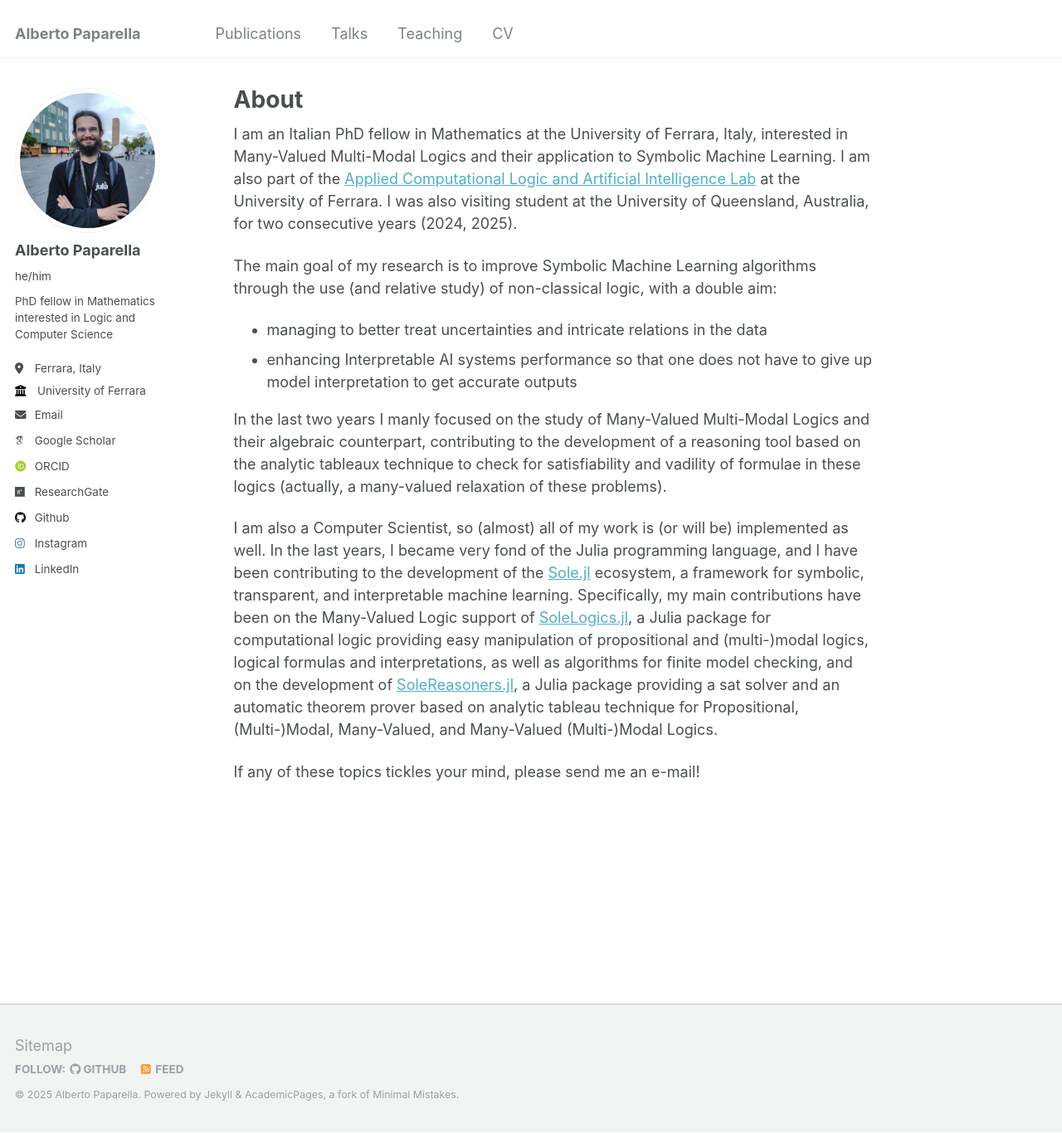
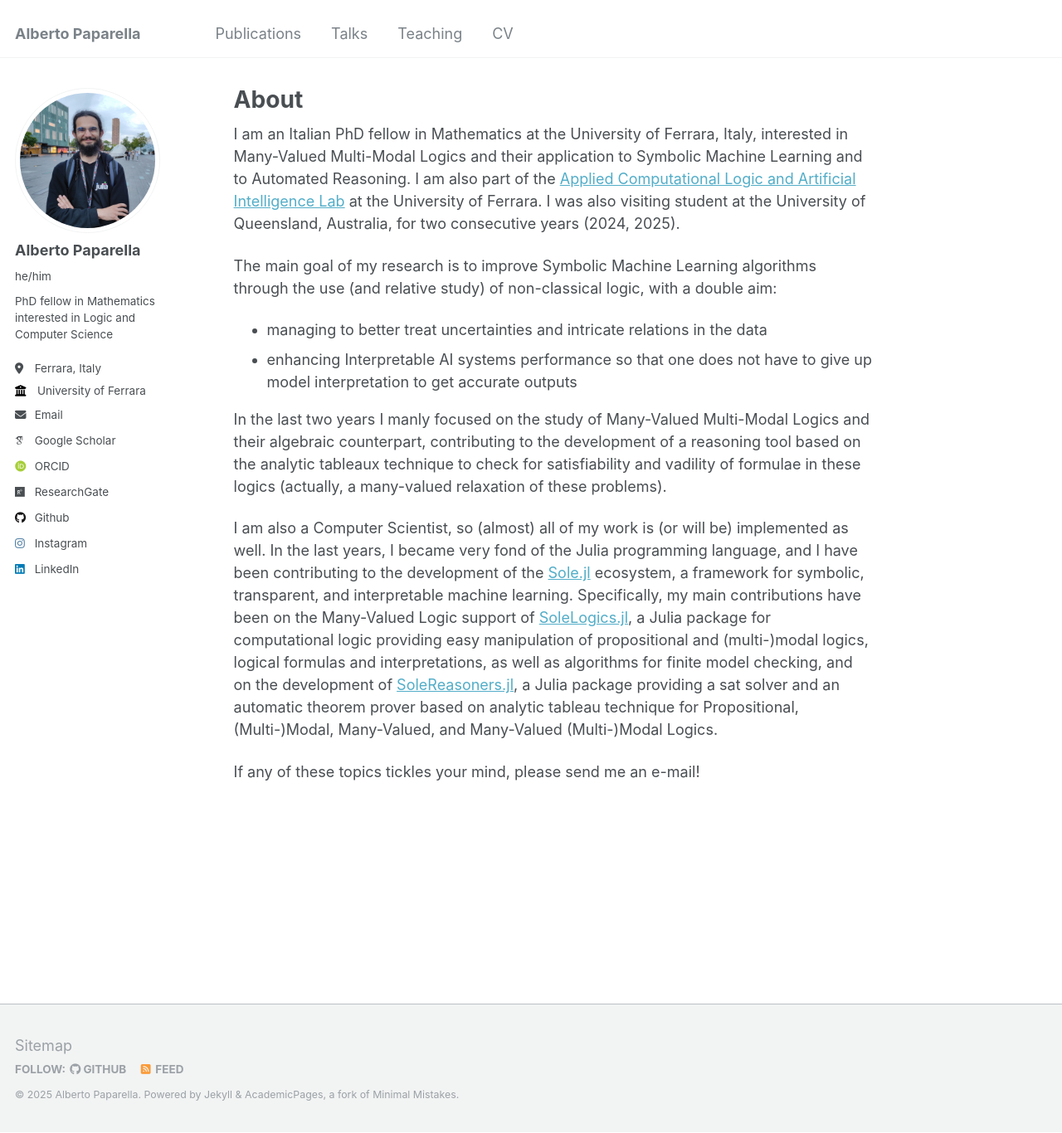
Before and after one commit to alberto-paparella/alberto-paparella.github.io, a Jekyll site: the page built from _pages/about.md, in a window 1280 px wide and 1366 px high. Shown: the whole window at 83% size. Built offline with Jekyll 4.4.1, drawn with Linux system fonts in a browser that asks for light colours; some web fonts are replaced.

Commit message:
Added reasoning to readme

```diff
--- a/_pages/about.md
+++ b/_pages/about.md
@@ -9,7 +9,7 @@ redirect_from:
 
 I am an Italian PhD fellow in Mathematics at the University of Ferrara, Italy,
 interested in Many-Valued Multi-Modal Logics and their application to Symbolic
-Machine Learning. I am also part of the
+Machine Learning and to Automated Reasoning. I am also part of the
 [Applied Computational Logic and Artificial Intelligence Lab](https://aclai.unife.it/en/)
 at the University of Ferrara. I was also visiting student at the University of
 Queensland, Australia, for two consecutive years (2024, 2025).
```
